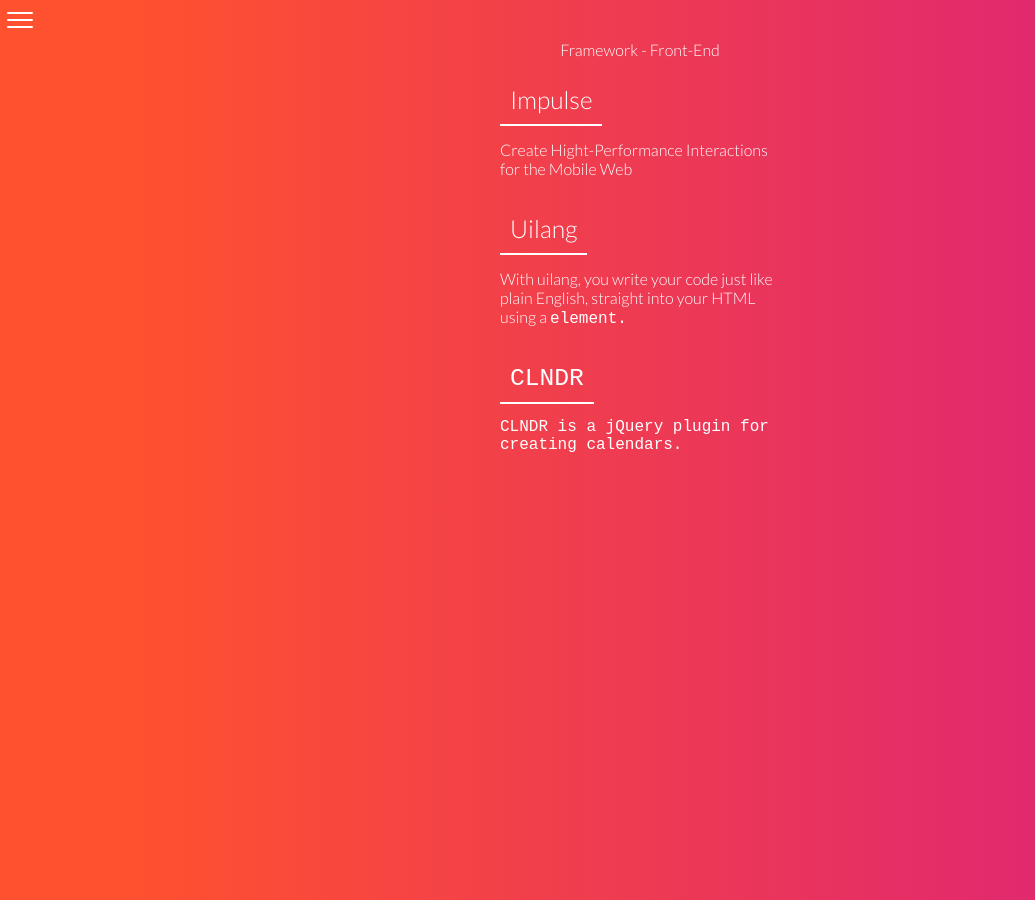
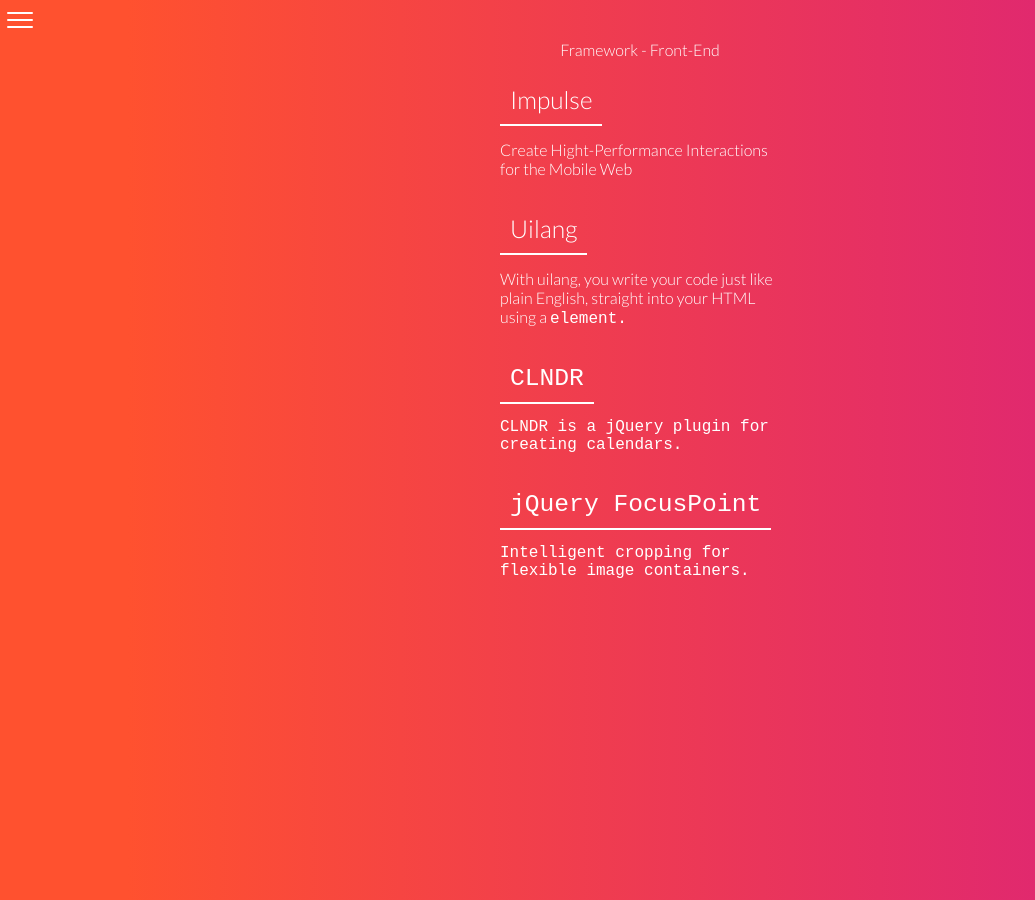
Before and after one commit to AgtLucas/general-end, a Jekyll site: the page built from frontframework.html, in a window 1280 px wide. Shown: the whole page, without its empty margins (0-1035 px from the left). Built offline with Jekyll 4.4.1, drawn with Linux system fonts in a browser that asks for light colours; comment, search, counter and statistics services are not loaded.

Commit message:
added jquery focuspoint

```diff
--- a/frontframework.html
+++ b/frontframework.html
@@ -19,3 +19,10 @@
     <a href="http://kylestetz.github.io/CLNDR/" target="_blank" onClick="ga('send', 'event', 'front-framework', 'click', 'CLNDR');">CLNDR</a>
     <p>CLNDR is a jQuery plugin for creating calendars.</p>
 </div>
+
+<div class="object-link">
+    <a href="https://github.com/jonom/jquery-focuspoint" target="_blank" onClick="ga('send', 'event', 'front-framework', 'click', 'jQuery FocusPoint');">
+      jQuery FocusPoint
+    </a>
+    <p>Intelligent cropping for flexible image containers.</p>
+</div>
```
